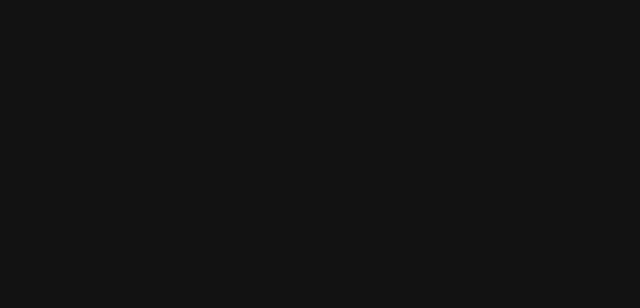
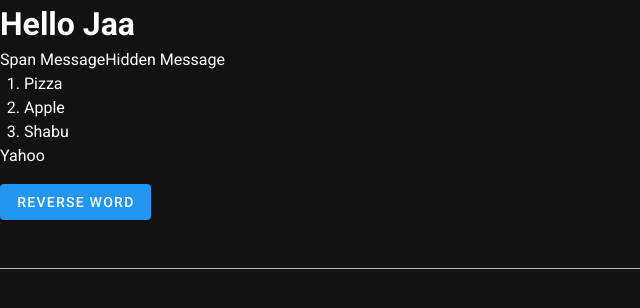
Before and after one commit to LebrancWorkshop/Learn-NuxtJS-Sakko, a Nuxt app in the folder app/: page /tutorials/1 in a window 1280 px wide. Before the commit this address had no page. Shown: the top 308 px of the page, without its empty margins (0-640 px from the left). Built offline with nearby package versions, Linux system fonts and the light colour scheme.

Commit message:
✨ feat: updates

```diff
--- /dev/null
+++ b/app/components/TodoList.vue
@@ -0,0 +1,17 @@
+<template>
+  <div>
+      <li>{{ item.text }}</li>
+  </div>
+</template>
+
+<script>
+export default {
+  props: ['item'],
+  mounted() {
+    console.log(this.item);
+  }
+}
+</script>
+
+<style lang="css" scoped>
+</style>
--- /dev/null
+++ b/app/pages/tutorials/1.vue
@@ -0,0 +1,48 @@
+<template>
+  <div>
+    <h1>{{ message }}</h1>
+    <span :title="title">Span Message</span>
+    <span v-if="canSee">Hidden Message</span>
+    <span v-else>You cannot see the Hidden Message</span>
+    <div>
+      <ol>
+        <li v-for="(food, i) in foods" :key="i">{{ food }}</li>
+      </ol>
+    </div>
+    <div>
+      <p>{{ word }}</p>
+      <v-btn color="blue" @click="reverseWord">Reverse Word</v-btn>
+    </div>
+    <div>
+      <v-text-field v-model="dynamicWord"></v-text-field>
+      <p>{{ dynamicWord }}</p>
+    </div>
+  </div>
+</template>
+
+<script>
+export default {
+  data() {
+    return {
+      message: 'Hello Jaa',
+      title: 'Title Naja',
+      canSee: true,
+      foods: [
+        'Pizza',
+        'Apple',
+        'Shabu'
+      ],
+      word: 'Yahoo',
+      dynamicWord: ''
+    }
+  },
+  methods: {
+    reverseWord() {
+      this.word = this.word.split('').reverse().join('');
+    }
+  }
+}
+</script>
+
+<style lang="css" scoped>
+</style>
--- /dev/null
+++ b/app/pages/tutorials/2.vue
@@ -0,0 +1,27 @@
+<template>
+  <div>
+    <ol>
+      <TodoList v-for="todo in todos" :key="todo.id" :item="todo" />
+    </ol>
+  </div>
+</template>
+
+<script>
+import TodoList from '@/components/TodoList.vue';
+export default {
+  components: {
+    TodoList
+  },
+  data() {
+    return {
+      todos: [
+        { id: 1, text: 'Learn NodeJS' },
+        { id: 2, text: 'Learn Python' }
+      ]
+    }
+  }
+}
+</script>
+
+<style lang="css" scoped>
+</style>
```
Also changed, not shown: 1 other file (tests, documents, lock files or other folders).
